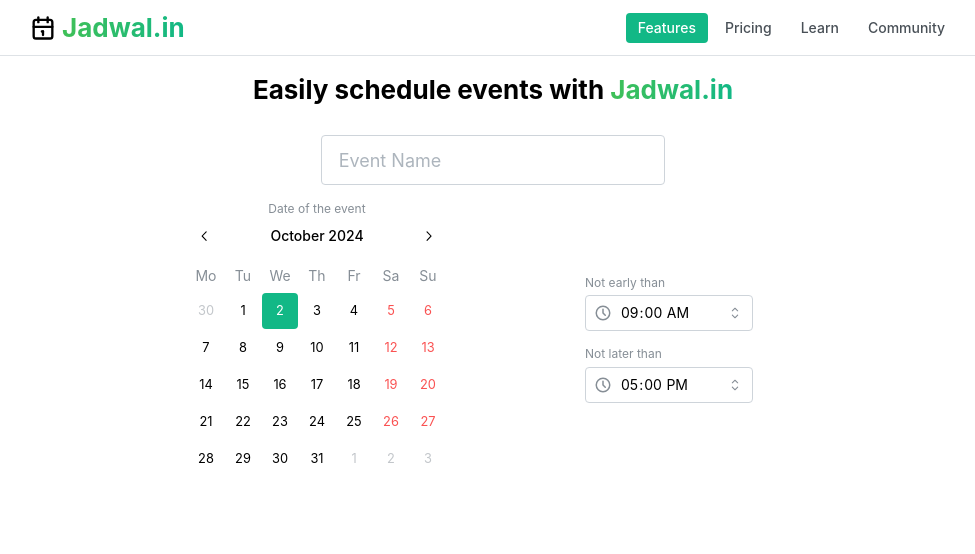
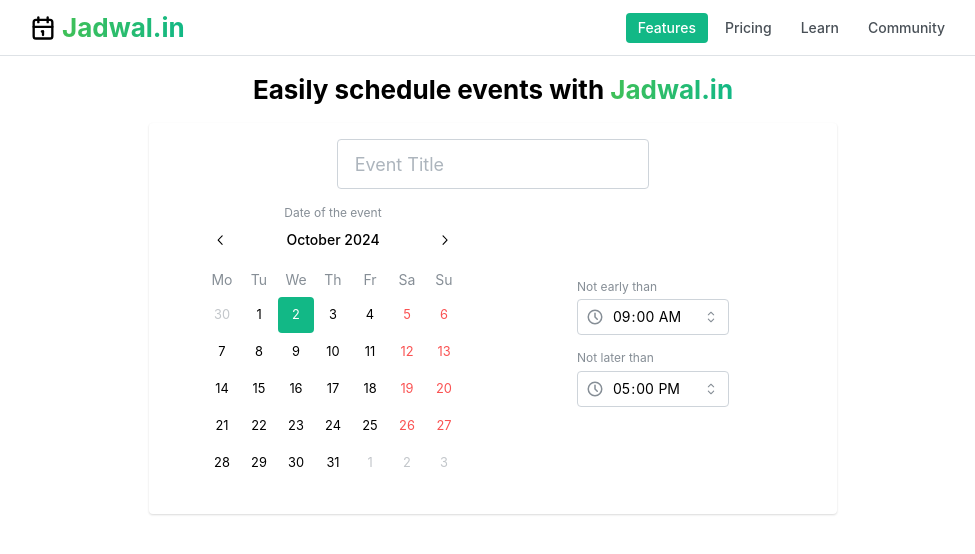
Before and after one commit to minons1/jadwalin, a Next.js app: page / in a window 1280 px wide. Shown: the top 554 px of the page, without its empty margins (147-1122 px from the left). Built offline with nearby package versions, Linux system fonts and the light colour scheme.

Commit message:
refactor(home): layouting

```diff
--- a/src/app/page.tsx
+++ b/src/app/page.tsx
@@ -1,5 +1,5 @@
 'use client'
-import { ActionIcon, Button, Combobox, Container, Flex, Grid, Input, Text, TextInput, Title, rem, useCombobox } from "@mantine/core";
+import { ActionIcon, Button, Combobox, Container, Flex, Grid, Group, Input, Paper, Text, TextInput, Title, rem, useCombobox } from "@mantine/core";
 import { DatePicker, DatePickerInput, DateTimePicker, DatesRangeValue, TimeInput } from "@mantine/dates";
 import '@mantine/dates/styles.css';
 import { useForm } from "@mantine/form";
@@ -46,13 +46,16 @@
 
   return (
     <Container size="sm" mt='md'>
+      <Group justify="center">
+        <Title order={2}>Easily schedule events with <Text span inherit variant='gradient' gradient={{ from: 'green', to: 'teal', deg: 90 }}>Jadwal.in</Text></Title>
+      </Group>
+      <Paper shadow="xs" px='xl' pb='xl' mt='md'>
         <form>
           <Flex justify="center" direction='column' align='center' gap='sm'>
-          <Title order={2}>Easily schedule events with <Text span inherit variant='gradient' gradient={{ from: 'green', to: 'teal', deg: 90 }}>Jadwal.in</Text></Title>
             <TextInput
               size='lg'
               mt='md'
-            placeholder="Event Name"
+              placeholder="Event Title"
               w='50%'
               {...form.getInputProps('title')}
             />
@@ -116,6 +119,8 @@
             </Grid.Col>
           </Grid>
         </form>
+      </Paper>
+
     </Container>
   )
 }
```
Lines whose indentation alone changed are shown as unchanged.
